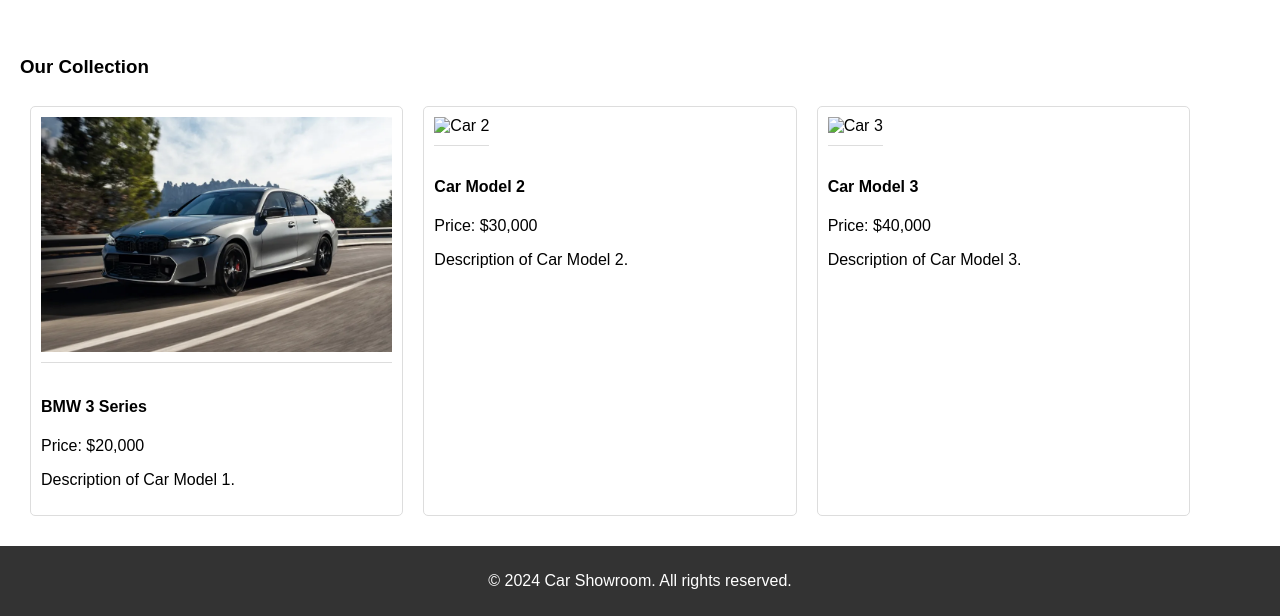
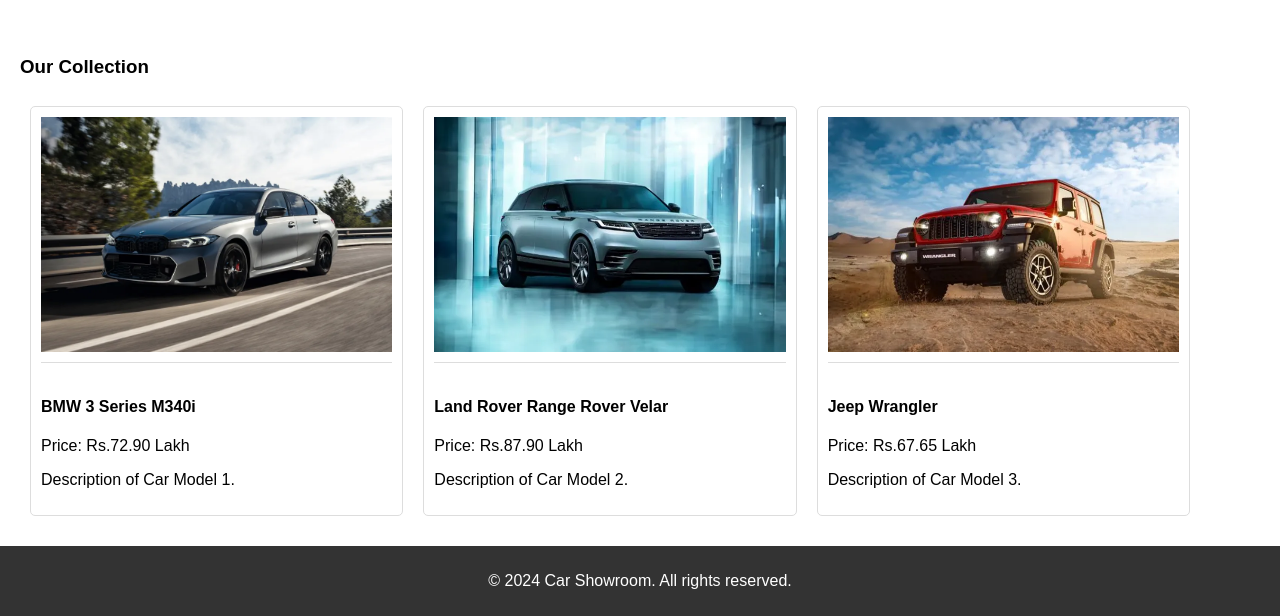
Before and after one commit to SHToopi/Car, a plain HTML site: page index.html in a window 1280 px wide. Shown: the part 617-1233 px from the top of the page. Drawn offline with Linux system fonts and the light colour scheme.

Commit message:
first commit

```diff
--- a/index.html
+++ b/index.html
@@ -84,21 +84,21 @@
         <h3>Our Collection</h3>
         <div class="cars">
             <div class="car">
-                <img src="1.webp" alt="Car 1"> <!-- Add your car image here -->
-                <h4>BMW 3 Series</h4>
-                <p>Price: $20,000</p>
+                <img src="1.webp" alt="Car 1">
+                <h4>BMW 3 Series M340i</h4>
+                <p>Price: Rs.72.90 Lakh</p>
                 <p>Description of Car Model 1.</p>
             </div>
             <div class="car">
-                <img src="car2.jpg" alt="Car 2"> <!-- Add your car image here -->
-                <h4>Car Model 2</h4>
-                <p>Price: $30,000</p>
+                <img src="2.webp" alt="Car 2">
+                <h4>Land Rover Range Rover Velar</h4>
+                <p>Price: Rs.87.90 Lakh</p>
                 <p>Description of Car Model 2.</p>
             </div>
             <div class="car">
-                <img src="car3.jpg" alt="Car 3"> <!-- Add your car image here -->
-                <h4>Car Model 3</h4>
-                <p>Price: $40,000</p>
+                <img src="3.webp" alt="Car 3">
+                <h4>Jeep Wrangler</h4>
+                <p>Price: Rs.67.65 Lakh</p>
                 <p>Description of Car Model 3.</p>
             </div>
         </div>
```
Also changed, not shown: 2.webp (added), 3.webp (added).
